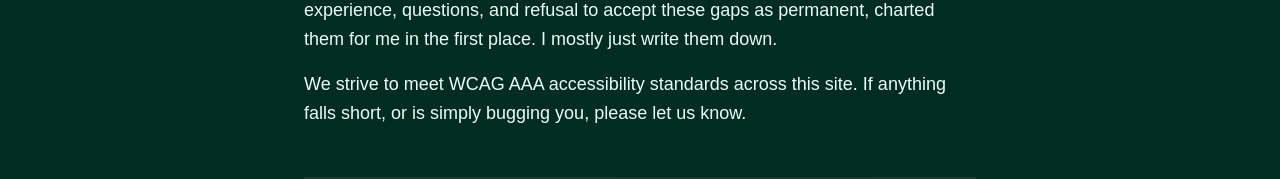
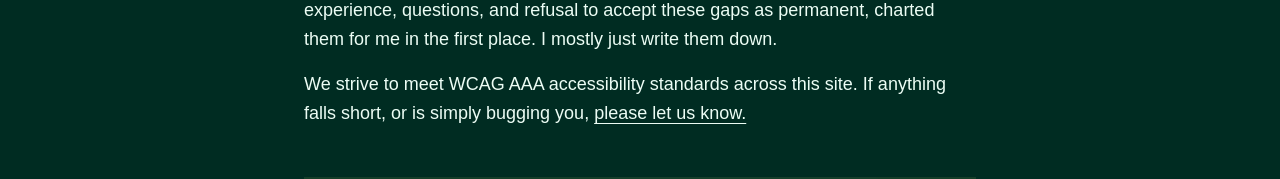
Before and after one commit to reachkristilyn/unmapped, a Next.js app: page /origins in a window 1280 px wide. Shown: the part 247-426 px from the top of the page. Built offline with nearby package versions, Linux system fonts and the light colour scheme.

Commit message:
add link to origins

```diff
--- a/app/origins/page.tsx
+++ b/app/origins/page.tsx
@@ -15,7 +15,9 @@ export default function Origins() {
         </p>
         <p className="mt-4 text-lg leading-relaxed text-emerald-50">
         We strive to meet WCAG AAA accessibility standards across this site. If anything falls
-        short, or is simply bugging you, please let us know.
+        short, or is simply bugging you, <a href="mailto:kristi.eaton@columbia.edu" className="underline underline-offset-4 hover:text-white">
+        please let us know.
+          </a>
         </p>
 
         <div className="mt-12 h-[60vh]">
```
